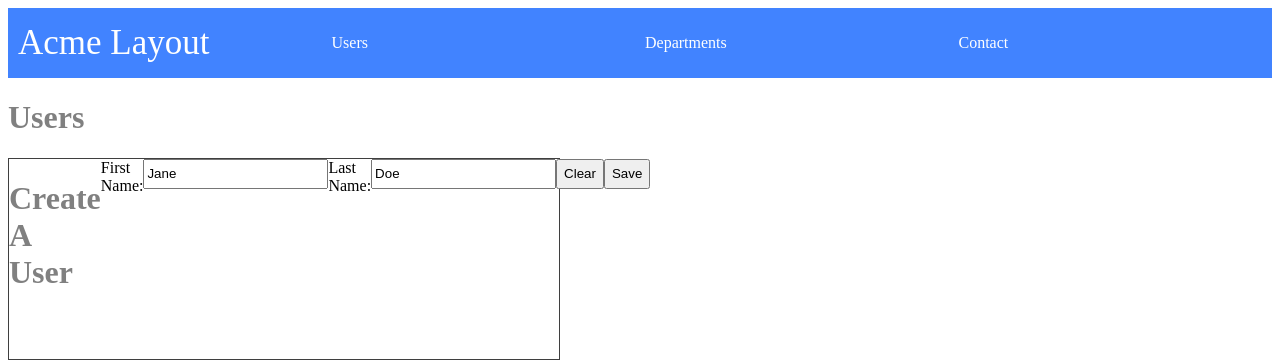
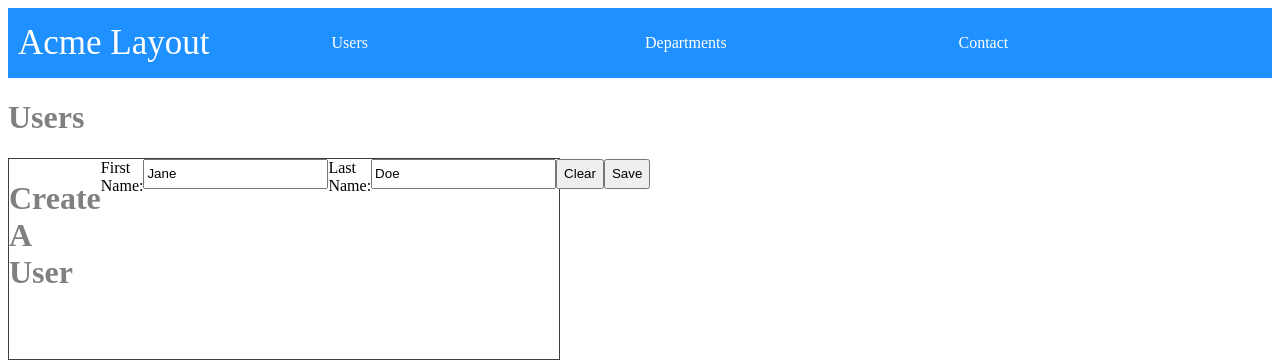
Before and after one commit to Jasontap/acme-flex-box, a plain HTML site: page index.html in a window 1280 px wide. Drawn offline with Linux system fonts and the light colour scheme.

Commit message:
Update styles.css

```diff
--- a/styles.css
+++ b/styles.css
@@ -3,7 +3,7 @@
   display: flex;
   padding: 0 0 0 10px;
   margin: 0;
-  background-color: rgb(65, 131, 255);
+  background-color: dodgerblue;
   color: white;
   height: 70px;
   align-items: center;
```
